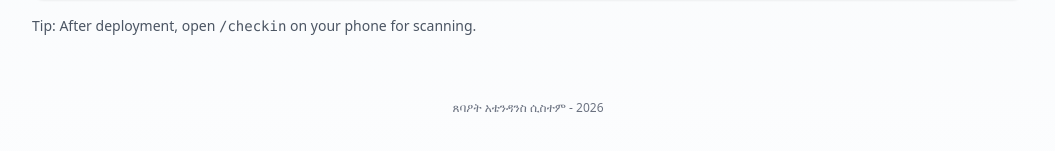
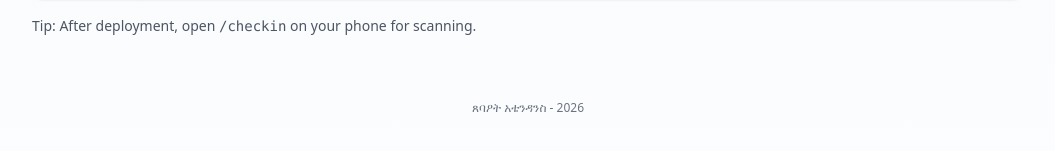
Before and after one commit to Yidne85/Att-Mgt-System, a Next.js app: page / in a window 1280 px wide. Shown: the part 249-400 px from the top of the page, without its empty margins (112-1167 px from the left). Built offline with nearby package versions, Linux system fonts and the light colour scheme; no server answers.

Commit message:
Update layout.tsx

```diff
--- a/app/layout.tsx
+++ b/app/layout.tsx
@@ -14,7 +14,7 @@ export default function RootLayout({ children }: { children: React.ReactNode })
         <div className="min-h-screen bg-gradient-to-b from-slate-50 to-white">
           <AppHeader />
           <main className="max-w-5xl mx-auto px-4 py-6">{children}</main>
-          <footer className="py-10 text-center text-xs text-gray-500">ጸባዖት አቴንዳንስ ሲስተም - 2026</footer>
+          <footer className="py-10 text-center text-xs text-gray-500">ጸባዖት አቴንዳንስ - 2026</footer>
         </div>
       </body>
     </html>
```
